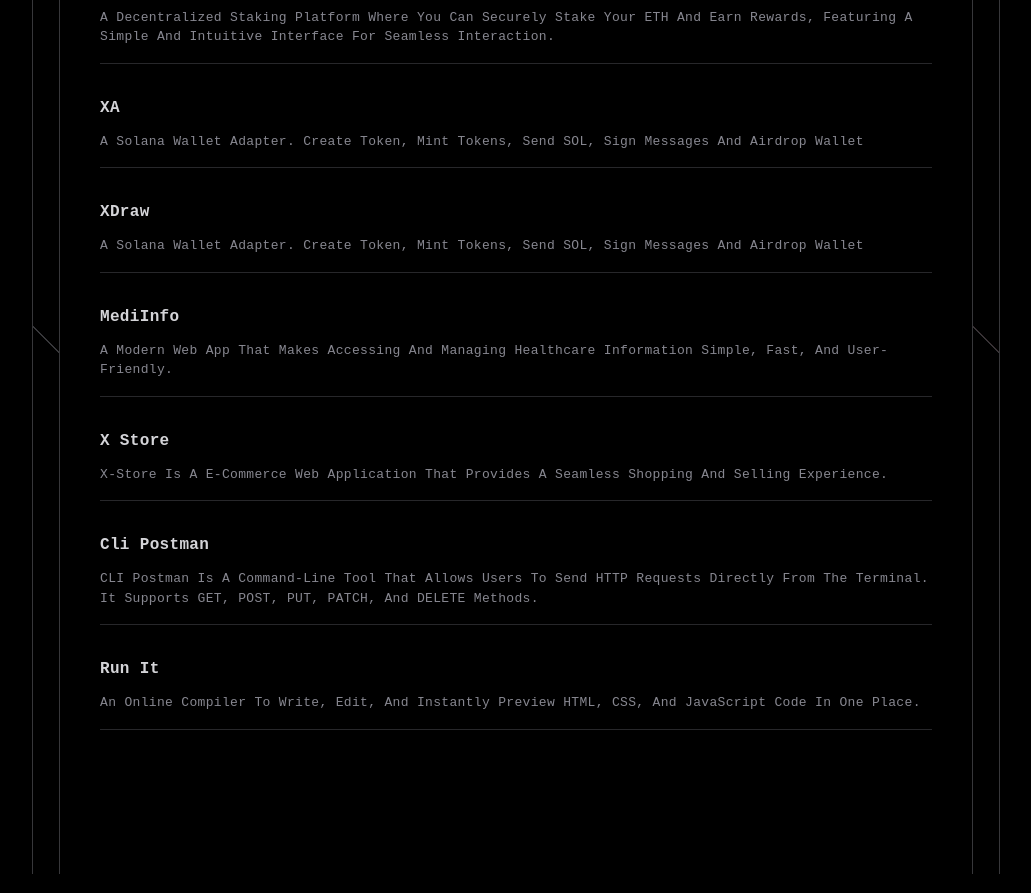
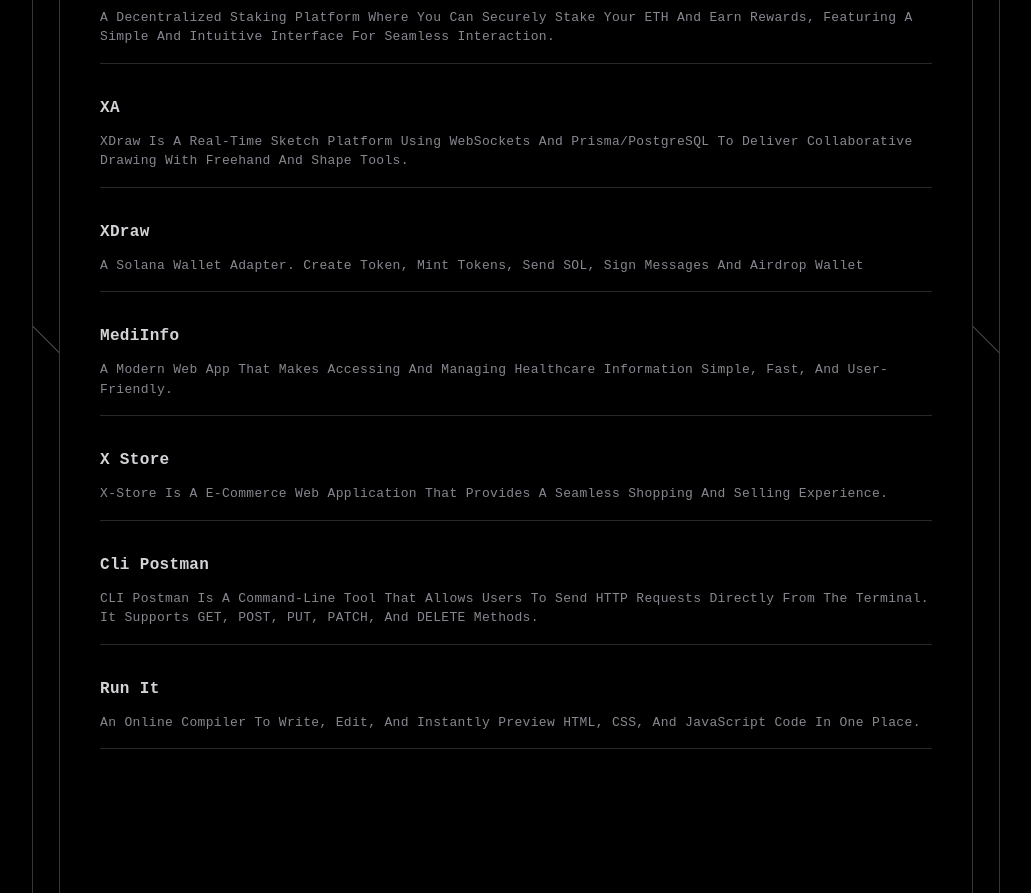
Before and after one commit to Nikuunj/Portfolio, a Next.js app: page / in a window 1280 px wide. Shown: the part 1660-2553 px from the top of the page, without its empty margins (124-1155 px from the left). Built offline with nearby package versions, Linux system fonts and the light colour scheme; a web font is replaced by a local one.

Commit message:
fix: description

```diff
--- a/data/Projects.ts
+++ b/data/Projects.ts
@@ -23,7 +23,7 @@ export const projects = [
     name: 'XA',
     github: 'https://github.com/Nikuunj/wallet-adapter',
     live: 'https://wallet-adapter-wine.vercel.app/',
-    describe: 'A Solana wallet adapter. Create Token, Mint Tokens, Send SOL, Sign Messages and Airdrop Wallet',
+    describe: 'XDraw is a real-time sketch platform using WebSockets and Prisma/PostgreSQL to deliver collaborative drawing with freehand and shape tools.',
   },
   {
     name: 'XDraw',
```
